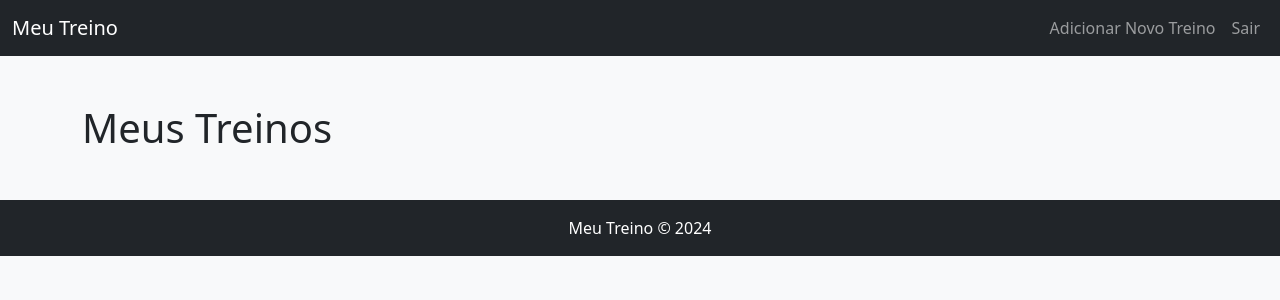
After one commit to ThiagoTK2/meutreino, a Flask app: template templates/meus_treinos.html in a window 1280 px wide. The commit adds this page. Shown: the top 300 px of the page. Run offline with Flask 3, Linux system fonts and the light colour scheme; the template is opened without the code that fills it, so the values that code supplies are empty.

Commit message:
Foi adicionado os usuários e seus treinos

```diff
--- a/app.py
+++ b/app.py
@@ -1,8 +1,9 @@
-from flask import Flask, render_template, request, redirect, url_for, flash
+
+from flask import Flask, render_template, request, redirect, url_for, flash, session
+import json
 
 app = Flask(__name__)
 app.secret_key = 'minha_chave_secreta'  # Necessária para usar flash messages
-
 
 # Estrutura dos treinos com campo de peso
 treinos = {
@@ -48,41 +49,60 @@ treinos = {
     },
 }
 
+usuarios = [
+    {"id": 1, "username": "admin", "password": "senha123", "role": "admin", "treinos":[1,2,3]},
+    {"id": 2, "username": "thiago", "password": "th9578", "role": "user", "treinos": [1,2,3,4,5]},
+    {"id": 2, "username": "heloysa", "password": "helo2004", "role": "user", "treinos":[2,4,5]}
+]
+
+
+# Carregar usuários do arquivo JSON
+try:
+    with open('usuarios.json', 'r') as file:
+        usuarios = json.load(file)["usuarios"]
+except (FileNotFoundError, KeyError) as e:
+    print("Erro ao carregar usuários:", e)
+    usuarios = []
+
+def encontrar_usuario(username):
+    return next((user for user in usuarios if user["username"] == username), None)
+
 @app.route('/submit-treino', methods=['POST'])
 def submit_treino():
-    # Aqui você pega os dados do formulário
     pesos = request.form.to_dict()
-
-    # Exemplo de como você pode processar os pesos
     for key, value in pesos.items():
         print(f"Peso para série {key}: {value}")
-        # Você pode salvar os pesos no banco de dados ou arquivo JSON aqui
-
     return redirect(url_for('treino'))
 
-
-# Usuário e senha fixos (para fins de teste)
-USUARIO = 'admin'
-SENHA = 'senha123'
-
-# Rota para a página inicial
 @app.route('/')
 def home():
     return render_template('home.html')
 
-# Rota para um treino específico
 @app.route('/treino/<int:treino_id>')
 def treino(treino_id):
-    treino = treinos.get(treino_id)  # Retorna None se o ID não existir
+    treino = treinos.get(treino_id)
+    print("Treino encontrado:", treino)  # Adiciona esta linha para ver o valor de treino
     if treino is None:
         return "Treino não encontrado", 404
-    return render_template('treino.html', treino=treino)
+    return render_template('treino.html', treino=treino, treino_id=treino_id)
 
-# Rota para a página 'Adicionar Novo Treino'
+
+@app.route('/meus_treinos')
+def meus_treinos():
+    # Verifica se há uma lista de treinos na sessão
+    if 'treinos' not in session or not session['treinos']:
+        flash("Você não tem treinos definidos.")
+        return redirect(url_for('login'))
+
+    # Supondo que 'treinos' seja um dicionário global ou definido em algum lugar do seu código
+    meus_treinos = [treinos[t] for t in session['treinos'] if t in treinos]
+
+    return render_template('meus_treinos.html', meus_treinos=meus_treinos)
+
+
 @app.route('/novo_treino')
 def novo_treino():
     return render_template('novo_treino.html')
-
 
 @app.route('/login', methods=['GET', 'POST'])
 def login():
@@ -90,13 +110,19 @@ def login():
         username = request.form['username']
         password = request.form['password']
 
-        if username == USUARIO and password == SENHA:
-            return redirect(url_for('home'))  # Redireciona para a página inicial se o login for bem-sucedido
+        usuario = encontrar_usuario(username)
+
+        if usuario and usuario['senha'] == password:  # Alterado 'password' para 'senha'
+            session['user_id'] = usuario['id']
+            session['username'] = usuario['username']
+            session['treinos'] = usuario.get('treinos', [])  # Defina os treinos do usuário
+            return redirect(url_for('meus_treinos'))
         else:
             flash('Usuário ou senha incorretos. Tente novamente!')
-            return redirect(url_for('login'))  # Redireciona de volta ao login em caso de falha
+            return redirect(url_for('login'))
 
     return render_template('login.html')
 
+
 if __name__ == '__main__':
     app.run(host='0.0.0.0', port=5000, debug=True)
--- /dev/null
+++ b/templates/meus_treinos.html
@@ -0,0 +1,81 @@
+<!DOCTYPE html>
+<html lang="pt-BR">
+<head>
+    <meta charset="UTF-8">
+    <meta name="viewport" content="width=device-width, initial-scale=1.0">
+    <title>Meus Treinos - Meu Treino</title>
+    <!-- Favicon -->
+    <link rel="icon" type="image/png" href="{{ url_for('static', filename='img/logo_site.png') }}"/>
+    <link href="https://cdn.jsdelivr.net/npm/bootstrap@5.3.0-alpha1/dist/css/bootstrap.min.css" rel="stylesheet">
+</head>
+<body class="bg-light">
+    <!-- Navbar -->
+    <nav class="navbar navbar-expand-lg navbar-dark bg-dark">
+        <div class="container-fluid">
+            <a class="navbar-brand" href="/">Meu Treino</a>
+            <button class="navbar-toggler" type="button" data-bs-toggle="collapse" data-bs-target="#navbarNav" aria-controls="navbarNav" aria-expanded="false" aria-label="Toggle navigation">
+                <span class="navbar-toggler-icon"></span>
+            </button>
+            <div class="collapse navbar-collapse" id="navbarNav">
+                <ul class="navbar-nav ms-auto">
+                    <li class="nav-item">
+                        <a class="nav-link" href="/novo_treino">Adicionar Novo Treino</a>
+                    </li>
+                    <li class="nav-item">
+                        <a class="nav-link" href="/login">Sair</a>
+                    </li>
+                </ul>
+            </div>
+        </div>
+    </nav>
+
+    <!-- Conteúdo Principal -->
+    <div class="container mt-5">
+        <header>
+            <h1>Meus Treinos</h1>
+        </header>
+
+        {% for treino in meus_treinos %}
+            <div class="mt-4">
+                <h2>{{ treino['nome'] }}</h2>
+                <form method="POST" action="{{ url_for('submit_treino') }}">
+                    <input type="hidden" name="treino_id" value="{{ treino['id'] }}">
+                    <ul class="list-group">
+                        {% for exercicio in treino['exercicios'] %}
+                            <li class="list-group-item">
+                                <h3>{{ exercicio['nome'] }} - {{ exercicio['series'] }} séries de {{ exercicio['repeticoes'] }} repetições</h3>
+
+                                <label>Peso utilizado por série:</label>
+                                <div class="d-flex">
+                                    {% for peso in exercicio['peso'] %}
+                                        <input type="number" name="peso_{{ loop.index }}" value="{{ peso }}" class="form-control me-2" style="width: 100px;">
+                                    {% endfor %}
+                                </div>
+
+                                <!-- Exibir vídeo do exercício -->
+                                <div class="mt-3">
+                                    <video controls width="300">
+                                        <source src="{{ url_for('static', filename=exercicio['video_url']) }}" type="video/mp4">
+                                        Seu navegador não suporta vídeos.
+                                    </video>
+                                </div>
+                            </li>
+                        {% endfor %}
+                    </ul>
+                    <div class="mt-4 text-center">
+                        <button type="submit" class="btn btn-success">Salvar Treino</button>
+                    </div>
+                </form>
+            </div>
+            <hr>
+        {% endfor %}
+    </div>
+
+    <!-- Footer -->
+    <footer class="bg-dark text-white text-center py-3 mt-5">
+        Meu Treino © 2024
+    </footer>
+
+    <script src="https://cdn.jsdelivr.net/npm/bootstrap@5.3.0-alpha1/dist/js/bootstrap.bundle.min.js"></script>
+</body>
+</html>
--- /dev/null
+++ b/usuarios.json
@@ -0,0 +1,25 @@
+{
+	"usuarios": [
+		{
+			"id": 1,
+			"username": "admin",
+			"senha": "admin123",
+			"role": "admin",
+            "treinos":[1,2,3]
+		},
+		{
+			"id": 2,
+			"username": "thiago",
+			"senha": "th9578",
+			"role": "user",
+            "treinos": [1,2,3,4,5]
+		},
+		{
+			"id": 3,
+			"username": "heloysa",
+			"senha": "helo2004",
+			"role": "user",
+            "treinos":[2,4,5]
+		}
+	]
+}
```
Also changed, not shown: templates/treino.html (+17 -11 lines).
